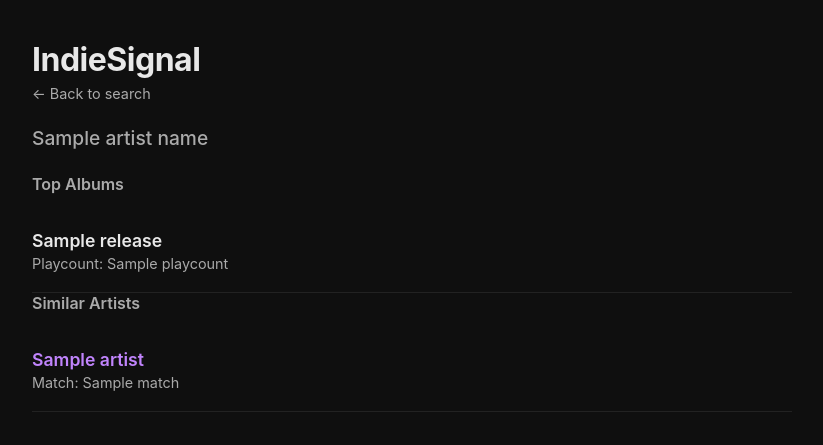
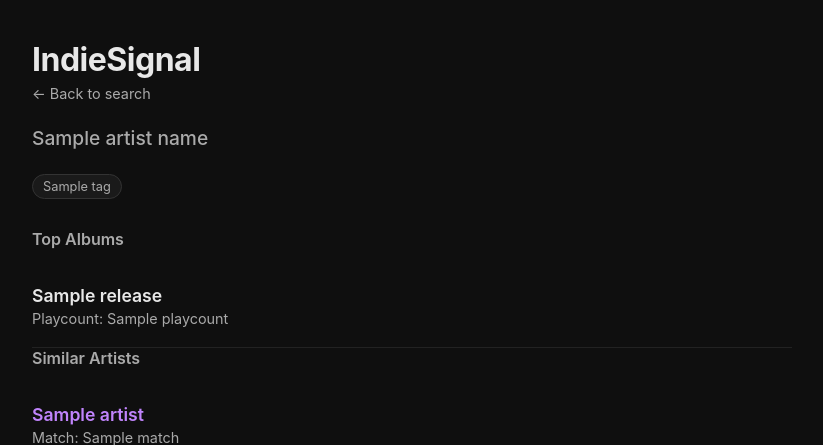
Before and after one commit to shaletenerelli/indiesignal, a Flask app: template templates/artist.html in a window 1280 px wide. Shown: the top 445 px of the page, without its empty margins (228-1051 px from the left). Run offline with Flask 3, Linux system fonts and the light colour scheme; the template is opened without the code that fills it: most values are stand-ins (such as "Sample title", 1, 10 or a date in 2020).

Commit message:
Add genre tags display

```diff
--- a/app.py
+++ b/app.py
@@ -1,5 +1,5 @@
 from flask import Flask, render_template, request
-from main import search_artists, save_artists, query_artists, fetch_releases, save_releases, query_releases, fetch_similar_artists
+from main import search_artists, save_artists, query_artists, fetch_releases, save_releases, query_releases, fetch_similar_artists, fetch_artist_tags
 
 app = Flask(__name__)
 
@@ -31,7 +31,8 @@ def artist(artist_name):
     releases = fetch_releases(artist_name, limit=10)
     save_releases(releases)
     similar = fetch_similar_artists(artist_name, limit=5)
-    return render_template("artist.html", artist_name=artist_name, releases=releases, similar=similar)
+    tags = fetch_artist_tags(artist_name, limit=5)
+    return render_template("artist.html", artist_name=artist_name, releases=releases, similar=similar, tags=tags)
 
 
 if __name__ == "__main__":
--- a/main.py
+++ b/main.py
@@ -123,7 +123,6 @@ def print_releases(releases):
         print("---")
 
 
-
 def fetch_releases(artist_name, limit=10):
     """
     Fetch top albums from Last.fm for a given artist name.
@@ -174,6 +173,32 @@ def fetch_similar_artists(artist_name, limit=5):
     similar = data.get("similarartists", {}).get("artist", [])
 
     return similar
+
+
+def fetch_artist_tags(artist_name, limit=5):
+    """
+    Fetch top tags from Last.fm for a given artist name.
+    """
+
+    params = {
+        "method": "artist.gettoptags",
+        "artist": artist_name,
+        "api_key": API_KEY,
+        "format": "json",
+        "limit": limit
+    }
+
+    response = requests.get(BASE_URL, params=params)
+
+    time.sleep(0.25)
+
+    response.raise_for_status()
+
+    data = response.json()
+
+    tags = data.get("toptags", {}).get("tag", [])
+
+    return tags
 
 
 def save_releases(releases):
--- a/static/style.css
+++ b/static/style.css
@@ -100,3 +100,19 @@ button:hover {
 hr {
     display: none;
 }
+
+.tags {
+    margin-bottom: 24px;
+}
+
+.tag {
+    display: inline-block;
+    background: #1a1a1a;
+    border: 1px solid #333;
+    color: #aaa;
+    padding: 4px 10px;
+    border-radius: 20px;
+    font-size: 0.8rem;
+    margin-right: 6px;
+    margin-bottom: 6px;
+}
--- a/templates/artist.html
+++ b/templates/artist.html
@@ -8,6 +8,13 @@
     <h1>IndieSignal</h1>
     <a href="/" class="back-link">← Back to search</a>
     <h2>{{ artist_name }}</h2>
+    {% if tags %}
+        <p class="tags">
+            {% for tag in tags %}
+                <span class="tag">{{ tag.name }}</span>
+            {% endfor %}
+        </p>
+    {% endif %}
     <h3>Top Albums</h3>
     {% if releases %}
         {% for release in releases %}
@@ -31,3 +38,4 @@
         <p>No similar artists found.</p>
     {% endif %}
 </body>
+</html>
```
